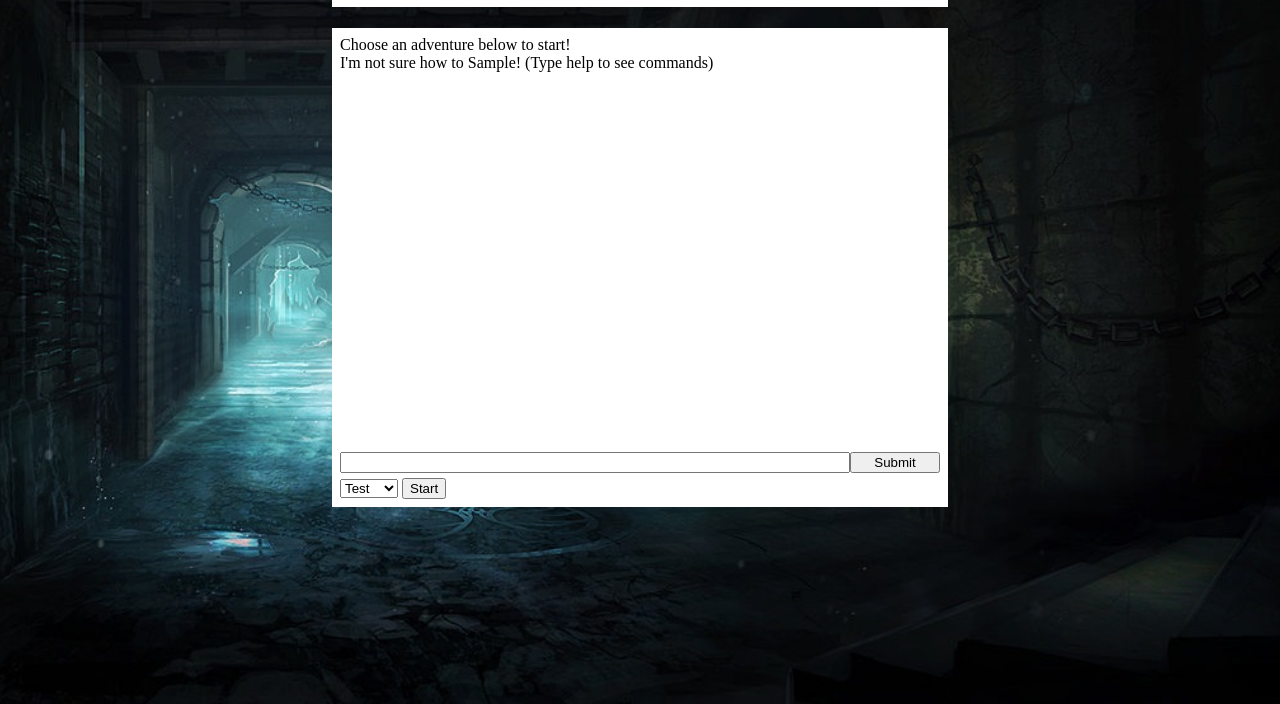
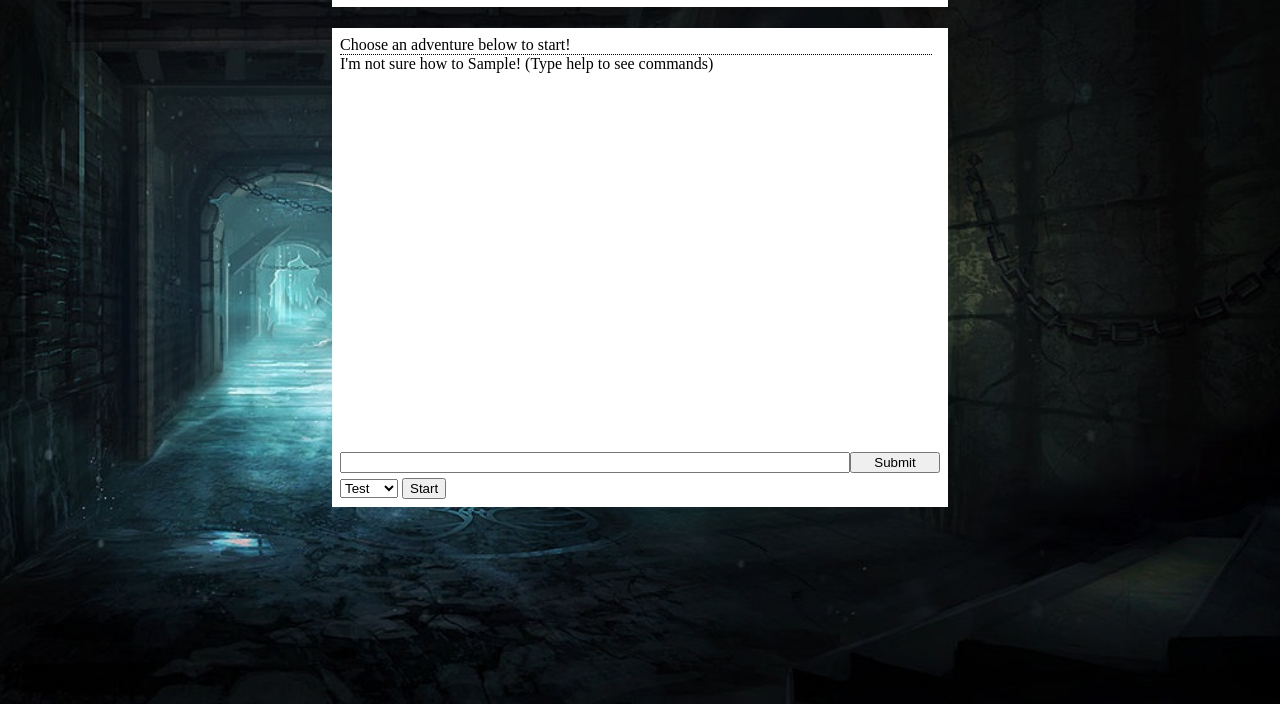
Before and after one commit to jaaimino/jsdungeon, a plain HTML site: page index.html in a window 1280 px wide. Both pictures are taken after typing "Sample" into the empty fields and a click on the input 895 px from the left and 558 px from the top of the page. Shown: the part 96-800 px from the top of the page. Drawn offline with Linux system fonts and the light colour scheme.

Commit message:
added extra style rules

```diff
--- a/css/global.css
+++ b/css/global.css
@@ -15,6 +15,18 @@ body {
     width: 600px;
     padding: 8px;
     background-color: white;
+}
+
+/*this is the thing editing the <p> tag*/
+.entry{
+    border:0px;
+    margin:0px;
+    margin-bottom:0.5em;
+    margin-right:0.5em;
+    padding:0em;
+    border-top:1px;
+    border-style:dotted;
+    border-color:black;
 }
 
 #inputForm {
--- a/io.js
+++ b/io.js
@@ -27,7 +27,7 @@ function clearInputBox() {
 }
 
 function output(value) {
-    document.getElementById("output").innerHTML += "<br>" + value;
+    document.getElementById("output").innerHTML += "<p class='entry'>" + value + "</p>";
 }
 
 function clearOutput(){
```
